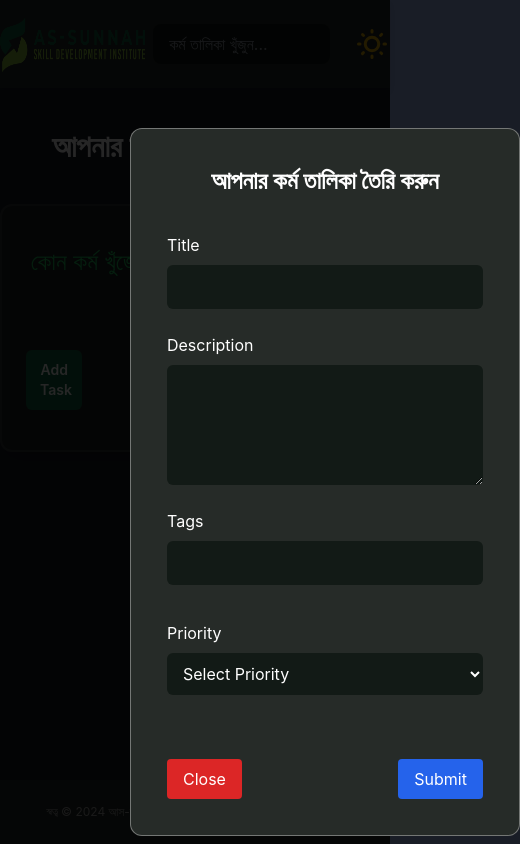
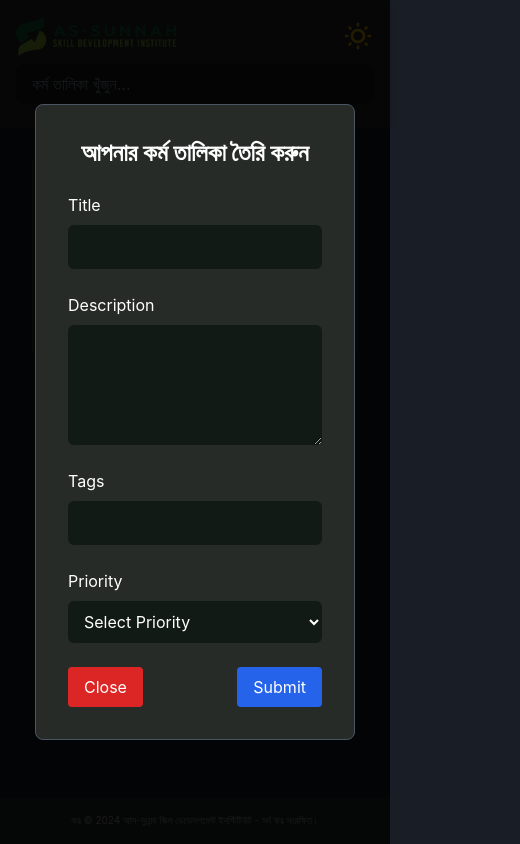
Before and after one commit to Md-RonyAhmed/kormo-talika-react, a React (Vite) app: page / in a window 390 px wide. Both pictures are taken after a click on the button "Add Task". Shown: the whole page, 520 px wide, since content can reach past the window. Built offline with nearby package versions, Linux system fonts and the light colour scheme.

Commit message:
Updated responsiveness

```diff
--- a/src/components/shared/Footer.jsx
+++ b/src/components/shared/Footer.jsx
@@ -1,8 +1,8 @@
 export default function Footer() {
   return (
-    <footer class="fixed bottom-0 w-full dark:bg-[#262B28] py-6">
-      <div class="container mx-auto">
-        <p class="text-center text-xs dark:text-[#a9a9a9] text-[#858585] lg:text-sm">
+    <footer className="fixed bottom-0 w-full dark:bg-[#262B28] bg-gray-300 py-4 sm:py-6">
+      <div className="container mx-auto px-4 sm:px-6 lg:px-8">
+        <p className="text-center text-[10px] sm:text-xs lg:text-sm dark:text-[#a9a9a9] text-[#858585]">
           স্বত্ব © 2024 আস-সুন্নাহ স্কিল ডেভেলপমেন্ট ইনস্টিটিউট - সর্ব স্বত্ব
           সংরক্ষিত।
         </p>
--- a/src/components/shared/Header.jsx
+++ b/src/components/shared/Header.jsx
@@ -8,26 +8,36 @@ export default function Header({
   theme,
 }) {
   return (
-    <nav className="py-4 fixed top-0 w-full z-50 dark:bg-[#262B28] bg-gray-300 shadow-md transition-colors duration-500">
-      <div className="container mx-auto flex items-center justify-between">
+    <nav className="py-4 fixed top-0 w-full z-50 bg-gray-300 dark:bg-[#262B28] shadow-md transition-colors duration-500">
+      <div className="container mx-auto flex items-center justify-between px-4 sm:px-6 lg:px-8">
+        {/* Logo */}
         <a href="/">
-          <img className="h-[55px]" src={logo} alt="ASSDI" />
+          <img
+            className="h-[40px] sm:h-[50px] md:h-[55px]"
+            src={logo}
+            alt="ASSDI"
+          />
         </a>
+
+        {/* Search and Toggle Area */}
         <div className="flex items-center justify-between space-x-4">
-          <div className="p-2">
+          {/* Search Bar - Hidden on small screens, visible on medium and up */}
+          <div className="hidden md:block">
             <SearchTask searchTerm={searchTerm} handleSearch={handleSearch} />
           </div>
 
-          {/* Toggle Button with Smooth Animation */}
+          {/* Theme Toggle Button */}
           <label
             onClick={toggleTheme}
             className="cursor-pointer transition-transform duration-300 ease-in-out transform hover:scale-110"
           >
-            <div className="relative w-9 h-9">
+            <div className="relative w-8 h-8 sm:w-9 sm:h-9">
               {/* Sun Icon (Light Mode) */}
               <svg
                 className={`absolute transition-all duration-500 ease-in-out fill-current text-yellow-500 transform ${
-                  theme === "dark" ? "opacity-100 rotate-0 scale-100" : "opacity-0 -rotate-180 scale-0"
+                  theme === "dark"
+                    ? "opacity-100 rotate-0 scale-100"
+                    : "opacity-0 -rotate-180 scale-0"
                 }`}
                 xmlns="http://www.w3.org/2000/svg"
                 viewBox="0 0 24 24"
@@ -38,7 +48,9 @@ export default function Header({
               {/* Moon Icon (Dark Mode) */}
               <svg
                 className={`absolute transition-all duration-500 ease-in-out fill-current text-[#15803D] transform ${
-                  theme === "light" ? "opacity-100 rotate-0 scale-100" : "opacity-0 rotate-180 scale-0"
+                  theme === "light"
+                    ? "opacity-100 rotate-0 scale-100"
+                    : "opacity-0 rotate-180 scale-0"
                 }`}
                 xmlns="http://www.w3.org/2000/svg"
                 viewBox="0 0 24 24"
@@ -49,6 +61,11 @@ export default function Header({
           </label>
         </div>
       </div>
+
+      {/* Search Task Bar for Mobile - Stacked below logo */}
+      <div className="block md:hidden px-4 py-2">
+        <SearchTask searchTerm={searchTerm} handleSearch={handleSearch} />
+      </div>
     </nav>
   );
 }
--- a/src/components/task/AddTaskModal.jsx
+++ b/src/components/task/AddTaskModal.jsx
@@ -43,10 +43,8 @@ export default function AddTaskModal({ onSave, taskToUpdate, onCloseClick }) {
     }
     if (!task.tags.length) {
       newErrors.tags = "At least one tag is required";
-    } else {
-      if (task.tags.length > 3) {
+    } else if (task.tags.length > 3) {
       newErrors.tags = "Maximum 3 tags are allowed";
-      }
     }
     return newErrors;
   };
@@ -67,20 +65,23 @@ export default function AddTaskModal({ onSave, taskToUpdate, onCloseClick }) {
 
   return (
     <>
+      {/* Modal */}
       <div
-        className="bg-black bg-opacity-85 h-full w-full z-50 absolute top-0 left-0"
+        className="fixed inset-0 w-full min-h-screen bg-black bg-opacity-85 z-[100] flex items-center justify-center"
         onClick={onCloseClick}
-      ></div>
+      >
         <form
-        className="mx-auto w-full max-w-[740px] rounded-xl border border-[#FEFBFB]/[36%] dark:bg-[#262B28] bg-gray-700 p-9 z-50 absolute left-1/3"
+          className="z-50 w-full max-w-xs sm:max-w-md md:max-w-lg lg:max-w-xl xl:max-w-2xl bg-gray-700 dark:bg-[#262B28] border border-gray-200 dark:border-gray-600 rounded-lg p-8 space-y-6 overflow-auto max-h-full"
+          onClick={(e) => e.stopPropagation()} // Prevent closing modal when clicking inside
           onSubmit={handleSubmit}
         >
-        <h2 className="mb-9 text-center text-2xl font-bold text-white lg:mb-11">
+          <h2 className="text-center text-2xl font-bold text-white">
             {isAdd
               ? "আপনার কর্ম তালিকা তৈরি করুন"
               : "আপনার কর্ম তালিকা সংশোধন করুন"}
           </h2>
 
+          {/* Form Fields */}
           <div className="space-y-6 text-white">
             <div className="space-y-2 lg:space-y-3">
               <label htmlFor="title">Title</label>
@@ -110,7 +111,7 @@ export default function AddTaskModal({ onSave, taskToUpdate, onCloseClick }) {
               )}
             </div>
 
-          <div className="grid-cols-2 gap-x-4 max-md:space-y-9 md:grid lg:gap-x-10 xl:gap-x-20">
+            <div className="grid grid-cols-1 md:grid-cols-2 gap-x-4 lg:gap-x-10 xl:gap-x-20 space-y-6 md:space-y-0">
               <div className="space-y-2 lg:space-y-3">
                 <label htmlFor="tags">Tags</label>
                 <input
@@ -145,7 +146,8 @@ export default function AddTaskModal({ onSave, taskToUpdate, onCloseClick }) {
             </div>
           </div>
 
-        <div className="mt-16 flex justify-between lg:mt-20">
+          {/* Buttons */}
+          <div className="mt-6 flex justify-between">
             <button
               type="button"
               className="rounded bg-red-600 px-4 py-2 text-white transition-all hover:opacity-80"
@@ -161,6 +163,7 @@ export default function AddTaskModal({ onSave, taskToUpdate, onCloseClick }) {
             </button>
           </div>
         </form>
+      </div>
     </>
   );
 }
--- a/src/components/task/NoTasksFound.jsx
+++ b/src/components/task/NoTasksFound.jsx
@@ -1,7 +1,7 @@
 export default function NoTasksFound() {
-    return(
-        <p className="text-center text-2xl text-green-500">
-            কোন কর্ম খুঁজে পাওয়া যায়নি , দয়া করে নতুন কর্ম যুক্ত করুন...
-        </p>
-    )
-}
+    return (
+      <p className="text-center text-lg sm:text-xl md:text-2xl lg:text-3xl text-green-500 py-4">
+        কোন কর্ম খুঁজে পাওয়া যায়নি, দয়া করে নতুন কর্ম যুক্ত করুন...
+      </p>
+    );
+  }
--- a/src/components/task/SearchTask.jsx
+++ b/src/components/task/SearchTask.jsx
@@ -1,20 +1,16 @@
-import { useState } from "react";
-
 export default function SearchTask({ searchTerm, handleSearch }) {
-
   return (
-      <div className="flex">
-        <div className="relative overflow-hidden rounded-lg md:min-w-[380px] lg:min-w-[440px]">
+    <div className="flex w-full sm:w-auto">
+      <div className="relative overflow-hidden rounded-lg w-full sm:w-[280px] md:w-[380px] lg:w-[440px]">
         <input
           type="search"
           id="search-dropdown"
-            className="z-20 block w-full dark:bg-[#121A16] bg-gray-200 text-gray-500 px-4 py-2 pr-10 focus:outline-none"
+          className="z-20 block w-full dark:bg-[#121A16] bg-gray-200 text-gray-800 dark:text-white px-4 py-2 pr-10 focus:outline-none rounded-md"
           placeholder="কর্ম তালিকা খুঁজুন..."
           value={searchTerm}
           onChange={handleSearch}
         />
       </div>
     </div>
-
   );
 }
--- a/src/components/task/TaskActions.jsx
+++ b/src/components/task/TaskActions.jsx
@@ -4,21 +4,24 @@ export default function TaskActions({
   dataLength,
 }) {
   return (
-    <div className="mt-10">
-      <div className="flex items-center space-x-6">
+    <div className="mt-6">
+      <div className="flex flex-col sm:flex-row sm:items-center sm:space-x-6 space-y-4 sm:space-y-0">
+        {/* Add Task Button */}
         <button
-          className="rounded-md bg-[#136942] hover:bg-opacity-75 px-3.5 py-2.5 text-sm font-semibold w-1/6"
+          className="w-full sm:w-1/3 md:w-1/4 lg:w-1/6 rounded-md bg-[#136942] hover:bg-opacity-75 px-3.5 py-2.5 text-sm font-semibold text-white"
           onClick={onAddClick}
         >
           Add Task
         </button>
+
+        {/* Delete All Button */}
         {!dataLength && (
           <button
-            className={`${
+            className={`w-full sm:w-1/3 md:w-1/4 lg:w-1/6 ${
               dataLength
                 ? "bg-red-300 cursor-not-allowed"
                 : "bg-red-500 hover:bg-opacity-75"
-            } rounded-md  px-3.5 py-2.5 text-sm font-semibold w-1/6 `}
+            } rounded-md px-3.5 py-2.5 text-sm font-semibold text-white`}
             onClick={onDeleteAllClick}
             disabled={dataLength}
           >
--- a/src/components/task/TaskBoard.jsx
+++ b/src/components/task/TaskBoard.jsx
@@ -77,26 +77,21 @@ export default function TaskBoard({ tasks, setTasks, allTasks, searchTerm }) {
   }
 
   return (
-    <section className="mt-32" id="tasks">
-      {showAddModal && (
-        <AddTaskModal
-          onSave={handleAddEditTask}
-          onCloseClick={handleCloseClick}
-          taskToUpdate={taskToUpdate}
-        />
-      )}
-      <div className="container">
-        <div class="mb-10 text-3xl text-center font-semibold">
+    <>
+      <section className="mt-16 md:mt-20" id="tasks">
+        <div className="container mx-auto px-4 sm:px-6 lg:px-8">
+          <div class="mb-10 text-xl sm:text-2xl md:text-3xl text-center font-semibold">
             <h1 className="text-green-700 dark:text-white">
               আপনার কর্ম তালিকা তৈরি করুন
             </h1>
           </div>
 
           <div
-          className="rounded-xl border-2 dark:border-[rgba(206,206,206,0.12)] border-gray-400
+            className="rounded-lg border dark:border-[rgba(206,206,206,0.12)] border-gray-400
                      dark:bg-[rgba(38,43,40,0.6)] bg-gray-300
-                        backdrop-filter backdrop-blur-lg shadow-xl
-                        px-6 py-10 md:px-9"
+                     backdrop-filter backdrop-blur-lg shadow-lg
+                     px-4 py-6 sm:px-6 md:px-8 lg:px-10 xl:px-12
+                     md:py-10 lg:py-12"
           >
             {tasks.length > 0 || searchTerm ? (
               <TaskList
@@ -116,5 +111,13 @@ export default function TaskBoard({ tasks, setTasks, allTasks, searchTerm }) {
           </div>
         </div>
       </section>
+      {showAddModal && (
+        <AddTaskModal
+          onSave={handleAddEditTask}
+          onCloseClick={handleCloseClick}
+          taskToUpdate={taskToUpdate}
+        />
+      )}
+    </>
   );
 }
--- a/src/components/task/TaskBoardLayout.jsx
+++ b/src/components/task/TaskBoardLayout.jsx
@@ -48,7 +48,7 @@ export default function TaskBoardLayout() {
         toggleTheme={toggleTheme}
         theme={theme}
       />
-      <div className="flex flex-col justify-center items-center">
+      <div className="flex-grow flex flex-col justify-center items-center w-full px-4 sm:px-6 lg:px-8 py-6 md:py-8 lg:py-10">
         <TaskBoard
           allTasks={tasks}
           setTasks={setTasks}
```
Also changed, not shown: src/components/task/TaskList.jsx (+84 -20 lines). Lines whose indentation alone changed are shown as unchanged.
